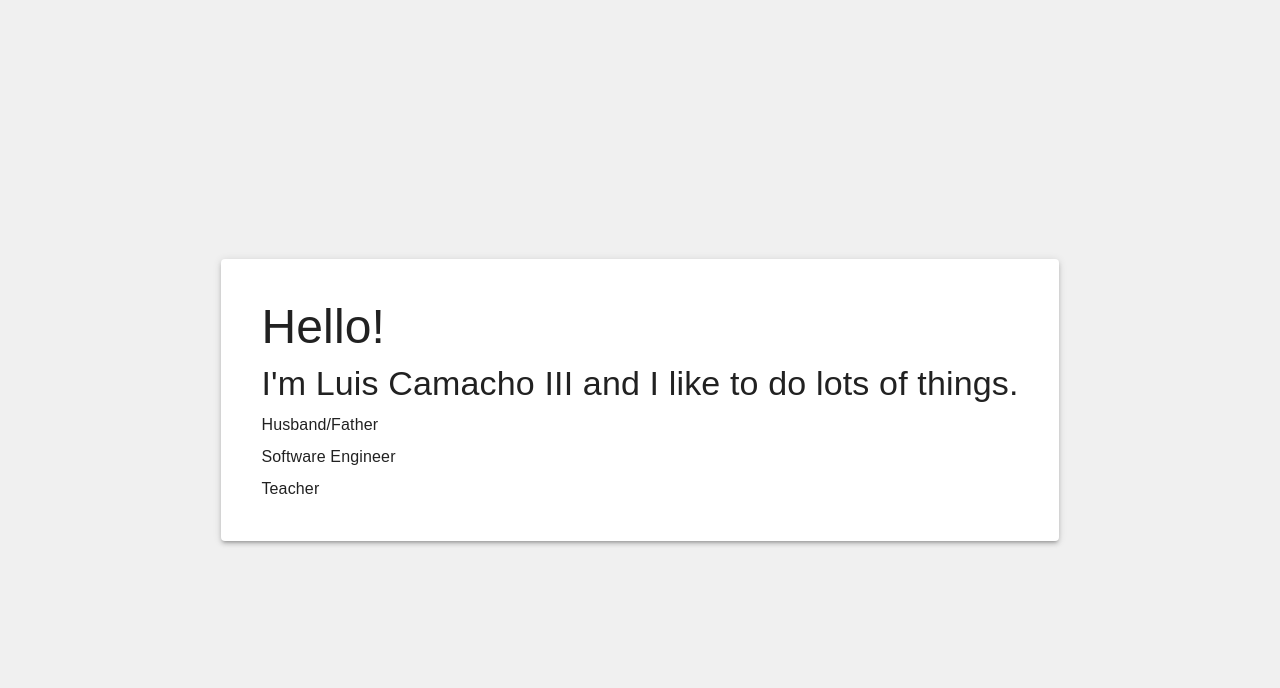
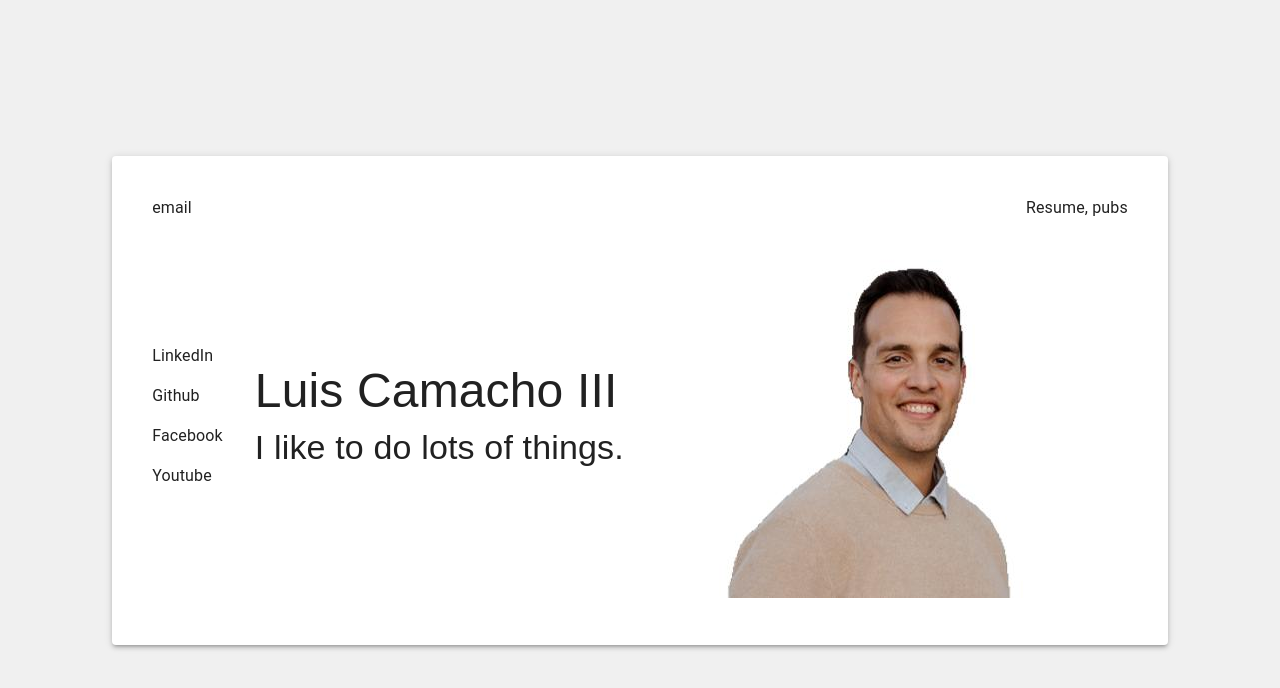
Before and after one commit to lciii/lciii.github.io, a React (Create React App) app in the folder home/: page / in a window 1280 px wide. Shown: the top 688 px of the page. Built offline with nearby package versions, Linux system fonts and the light colour scheme.

Commit message:
add routing

```diff
--- a/home/package.json
+++ b/home/package.json
@@ -19,6 +19,7 @@
     "gh-pages": "^6.2.0",
     "react": "^18.3.1",
     "react-dom": "^18.3.1",
+    "react-router-dom": "^6.28.0",
     "react-scripts": "5.0.1",
     "typescript": "^4.9.5",
     "web-vitals": "^2.1.4"
--- a/home/src/App.tsx
+++ b/home/src/App.tsx
@@ -1,6 +1,6 @@
-import React from 'react';
-import logo from './logo.svg';
-import { Box, Container, Paper, Stack, Typography } from '@mui/material';
+import { Box, Container, Paper, Stack } from '@mui/material';
+import { MainScene } from './components/MainScene';
+import { TopRow } from './components/TopRow';
 
 //inspo: https://kenjimmy.xyz/
 
@@ -14,15 +14,8 @@ function App() {
         <Stack justifyContent='center' alignItems='center' height="100vh">
           <Paper sx={{ padding: '40px' }} elevation={3}>
             <Stack spacing={1}>
-              <Typography variant='h3' sx={{ marginBottom: '20px' }}>
-                Hello!
-              </Typography>
-              <Typography variant='h4' fontWeight={300}>
-                I'm Luis Camacho III and I like to do lots of things.
-              </Typography>
-              <Typography variant='body1'>Husband/Father</Typography>
-              <Typography variant='body1'>Software Engineer</Typography>
-              <Typography variant='body1'>Teacher</Typography>
+              <TopRow />
+              <MainScene />
             </Stack>
           </Paper>
         </Stack>
--- /dev/null
+++ b/home/src/components/MainScene.tsx
@@ -0,0 +1,22 @@
+import { Box, Stack, Typography } from '@mui/material';
+import { Row } from '../shared/Row';
+import { Outlet } from 'react-router-dom';
+
+export const MainScene = () => {
+    return <Row spacing={4}>
+        <Stack spacing={2}>
+            <Box>LinkedIn</Box>
+            <Box>Github</Box>
+            <Box>Facebook</Box>
+            <Box>Youtube</Box>
+        </Stack>
+        <Stack spacing={1}>
+            <Typography variant="h3">Luis Camacho III</Typography>
+            <Typography variant='h4' fontWeight={300} width="400px">I like to do lots of things.</Typography>
+        </Stack>
+        <Outlet />
+        <Box>
+            <img src="closeHeadshot.JPG" alt="" />
+        </Box>
+    </Row>
+}
--- /dev/null
+++ b/home/src/components/TopRow.tsx
@@ -0,0 +1,8 @@
+import { Row } from '../shared/Row';
+
+export const TopRow = () => {
+    return <Row justifyContent="space-between">
+        <Row>email</Row>
+        <Row>Resume, pubs</Row>
+    </Row>
+}
--- a/home/src/index.tsx
+++ b/home/src/index.tsx
@@ -4,9 +4,25 @@ import App from './App';
 import reportWebVitals from './reportWebVitals';
 import { CssBaseline, ThemeProvider } from '@mui/material';
 import { theme } from './theme';
+import {
+  createBrowserRouter,
+  RouterProvider,
+} from "react-router-dom";
 
 import '@fontsource-variable/rubik';
 
+const router = createBrowserRouter([
+  {
+    path: "/",
+    element: <App />,
+    children: [
+      {
+        path: "test",
+        element: <div>Hello test!</div>,
+      },
+    ]
+  },
+]);
 
 const root = ReactDOM.createRoot(
   document.getElementById('root') as HTMLElement
@@ -15,7 +31,7 @@ root.render(
   <React.StrictMode>
     <CssBaseline />
     <ThemeProvider theme={theme}>
-      <App />
+      <RouterProvider router={router} />
     </ThemeProvider>
   </React.StrictMode>
 );
--- /dev/null
+++ b/home/src/shared/Row.tsx
@@ -0,0 +1,6 @@
+import { Stack, StackProps } from '@mui/material';
+import { PropsWithChildren } from 'react';
+
+export const Row = ({ children, ...props }: PropsWithChildren<StackProps>) => {
+    return <Stack direction="row" alignItems="center" {...props}>{children}</Stack>
+}
```
Also changed, not shown: home/public/closeHeadshot.JPG (added), 1 other file (tests, documents, lock files or other folders).
